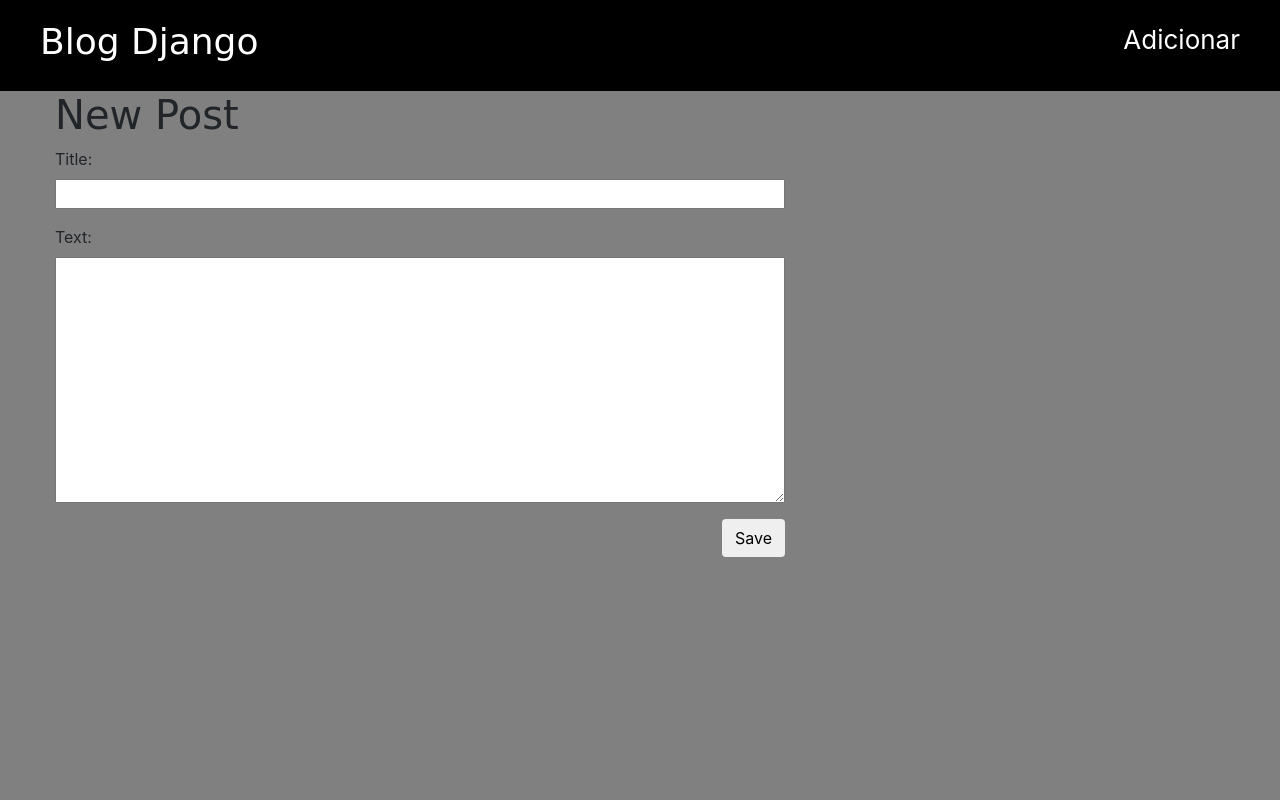
After one commit to Vanessa056marques/Meu-blog, a Django app: page /poat/new in a window 1280 px wide. The commit adds this page. Run offline with Django 3.2, Linux system fonts and the light colour scheme; some libraries are stand-ins or nearby versions.

Commit message:
alteração dia 03/06

```diff
--- /dev/null
+++ b/blog/forms.py
@@ -0,0 +1,8 @@
+from django import forms
+
+from .models import Poat
+
+class PoatForm(forms.ModelForm):
+    class Meta:
+        model = Poat
+        fields = ('title', 'text')
--- /dev/null
+++ b/blog/static/css/blog.css
@@ -0,0 +1,41 @@
+
+body{
+    background-color: #808080;
+}
+
+.page-header{
+    background-color: #000000;
+    margin-top:0px;
+    padding:20px 20px 20px 40px;
+}
+
+.page-header h1, .page-header h1 a, .page-header a:visited, .page-header h1 a:active{
+    color: #ffffff;
+    font-size: 36px;
+    text_decoration: none;
+}
+
+.content{
+    margin-left: 40px;
+}
+h1,h2,h3,h4{
+    font-family: 'Monoton', cursive;
+}
+.date{
+    color:#828282;
+}
+
+.save{
+    float: right;
+}
+.post-form textarea, .post-form input{
+    width: 100%
+}
+.top-menu, .top-menu:hover, .top-menu:visited{
+    color: #ffffff;
+    float: right;
+    font-size: 26px;
+    margin-right: 20px;
+}
+.post { margin-bottom: 70px;}
+.post h1 a, .post h1 a visited { color: #000000}
--- /dev/null
+++ b/blog/templates/blog/base.html
@@ -0,0 +1,32 @@
+{% load staticfiles %}
+<html lang="en">
+<head>
+    <meta charset="UTF-8">
+    <title>About Post</title>
+
+    <link rel="stylesheet" href="https://stackpath.bootstrapcdn.com/bootstrap/4.1.3/css/bootstrap.min.css" integrity="sha384-MCw98/SFnGE8fJT3GXwEOngsV7Zt27NXFoaoApmYm81iuXoPkFOJwJ8ERdknLPMO" crossorigin="anonymous">
+    <link rel="stylesheet" href="{% static 'css/blog.css' %}">
+
+    <link href="https://fonts.googleapis.com/css?family=Libre+Baskerville|Oswald&display=swap" rel="stylesheet">
+</head>
+
+<body>
+
+<div class="page-header">
+    <a href="{%url 'poat_new'%}" class="top-menu">
+        <span class="glyphicon glyphicon-plus">Adicionar</span></a>
+    <h1><a href="/">Blog Django</a></h1>
+</div>
+
+<div class='content container'>
+    <div class="row">
+        <div class="col-md-8">
+            {% block content %}
+            {% endblock %}
+        </div>
+    </div>
+</div>
+
+
+</body>
+</html>
--- /dev/null
+++ b/blog/templates/blog/post_edit.html
@@ -0,0 +1,11 @@
+{% extends 'blog/base.html' %}
+
+{% block content %}
+
+    <h1>New Post</h1>
+    <form method="post" class="post-form"> {% csrf_token %}
+        {{ form.as_p}}
+        <button type="submit" class="save btn btn-default">Save</button>
+    </form>
+
+{% endblock %}
--- a/blog/urls.py
+++ b/blog/urls.py
@@ -3,4 +3,6 @@ from . import views
 
 urlpatterns = [
     path('', views.post_list, name='post_list'),
+    path('poat/<int:pk>/', views.poat_detail, name='poat_detail'),
+    path('poat/new', views.poat_new, name='poat_new'),
 ]
--- a/blog/views.py
+++ b/blog/views.py
@@ -1,7 +1,21 @@
-from django.shortcuts import render
+from django.shortcuts import render, get_object_or_404
+from django.utils import timezone
+from .models import Poat
+from .forms import PoatForm
 
 # Create your views here.
 
 
 def post_list(request):
-    return render(request, 'blog/post_list.html', {})
+    posts = Poat.objects.filter(published_date__lte=timezone.now()).order_by('published_date')
+    return render(request, 'blog/post_list.html', {'posts': posts})
+
+
+
+def poat_detail(request, pk):
+    poat = get_object_or_404(Poat, pk=pk)
+    return  render(request, 'blog/post_detail.html', {'poat': poat})
+
+def poat_new(request):
+    form = PoatForm()
+    return render(request, 'blog/post_edit.html', {'form': form})
```
Also changed, not shown: blog/templates/blog/objects.html (added, +10 -0 lines), blog/templates/blog/post_detail.html (added, +15 -0 lines), blog/templates/blog/post_list.html (+12 -23 lines), blog/static/css/__init__.py (added).
